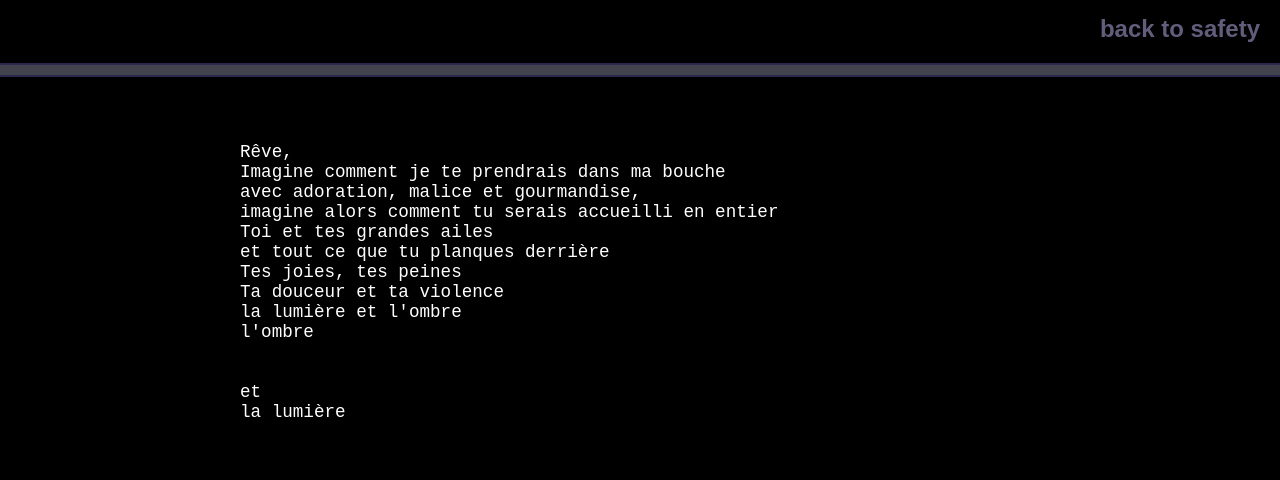
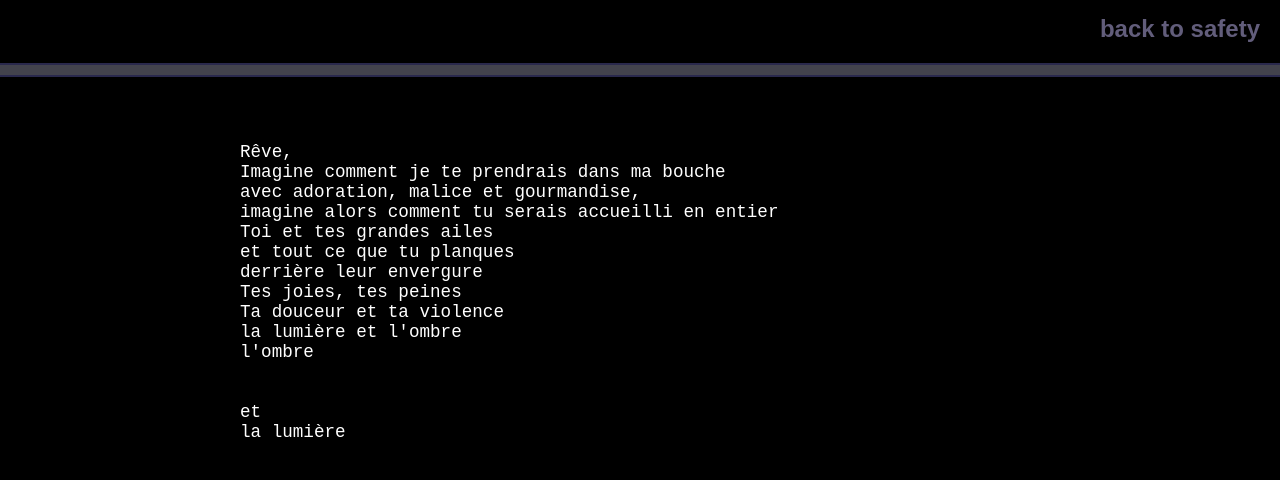
Before and after one commit to c4rt0n-r0uG3/c4rt0n-vert, a plain HTML site: page 6v01o__.html in a window 1280 px wide. Drawn offline with Linux system fonts and the light colour scheme.

Commit message:
modif poesie

```diff
--- a/6v01o__.html
+++ b/6v01o__.html
@@ -30,7 +30,8 @@
             avec adoration, malice et gourmandise, <br>
             imagine alors comment tu serais accueilli en entier <br>
             Toi et tes grandes ailes<br>
-            et tout ce que tu planques derrière
+            et tout ce que tu planques <br>
+            derrière leur envergure
             <br>
             Tes joies, tes peines<br>
             Ta douceur et ta violence<br>
```
